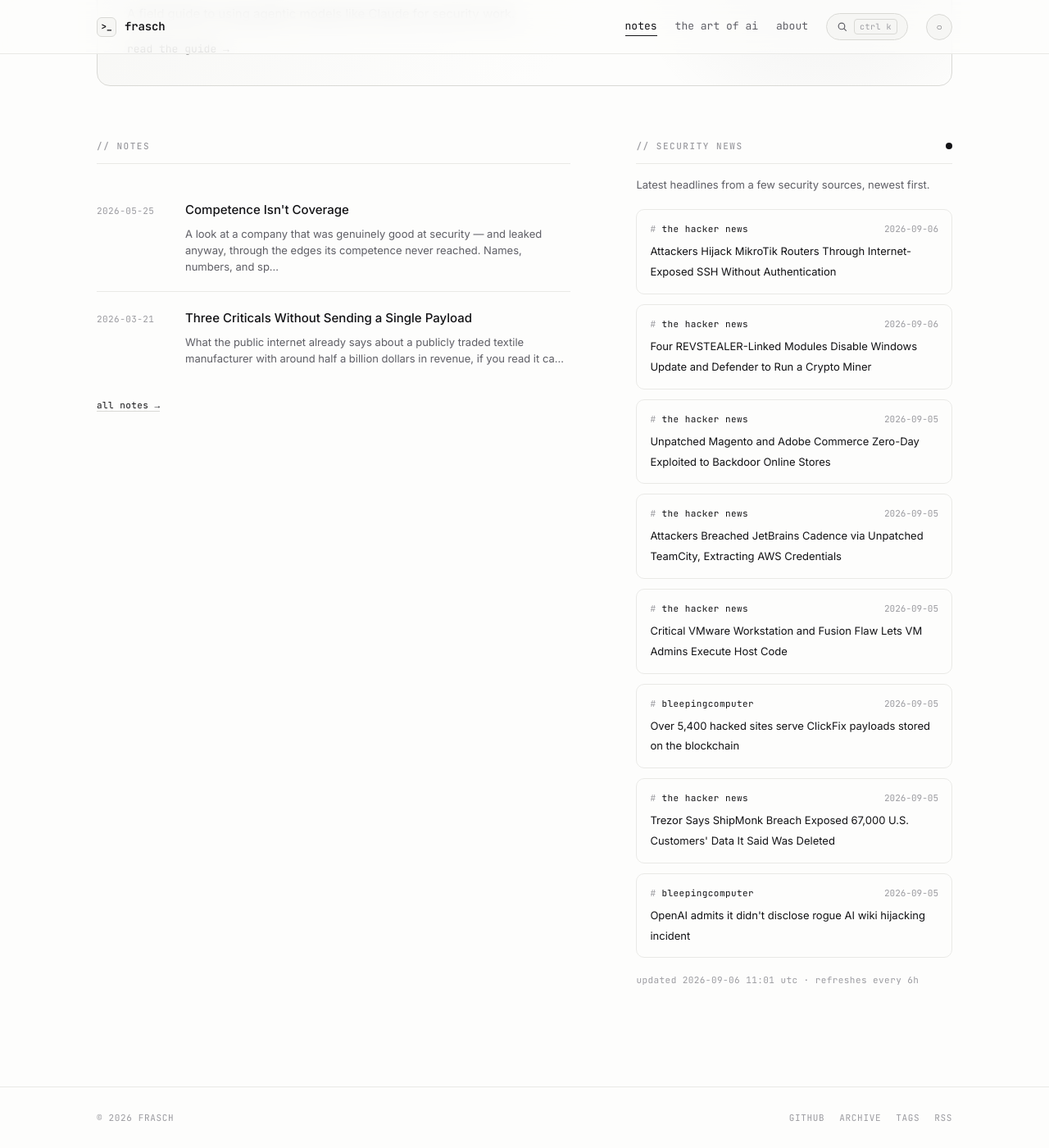
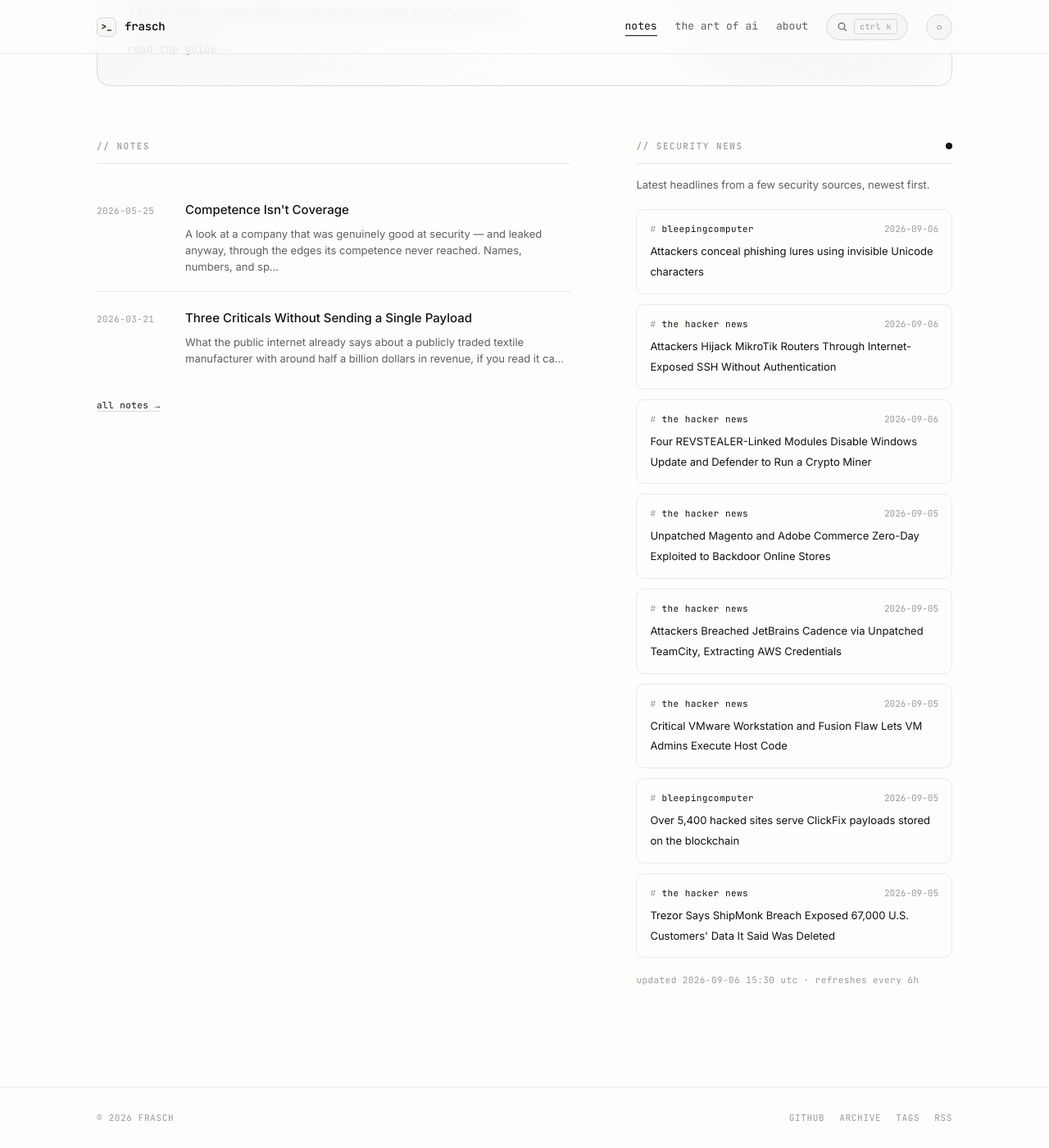
Before and after one commit to whoisfrasch/frasch, a Jekyll site: the page built from index.html, in a window 1280 px wide and 1400 px high, scrolled down 615 px. Shown: the whole window at 82% size. Built offline with Jekyll 4.4.1, drawn with Linux system fonts in a browser that asks for light colours.

Commit message:
Refresh security news feed

```diff
--- a/_data/news.json
+++ b/_data/news.json
@@ -1,6 +1,12 @@
 {
-  "updated": "2026-09-06T11:01:57Z",
+  "updated": "2026-09-06T15:30:30Z",
   "items": [
+    {
+      "source": "bleepingcomputer",
+      "title": "Attackers conceal phishing lures using invisible Unicode characters",
+      "link": "https://www.bleepingcomputer.com/news/security/attackers-conceal-phishing-lures-using-invisible-unicode-characters/",
+      "date": "2026-09-06T14:23:46Z"
+    },
     {
       "source": "the hacker news",
       "title": "Attackers Hijack MikroTik Routers Through Internet-Exposed SSH Without Authentication",
@@ -42,12 +48,6 @@
       "title": "Trezor Says ShipMonk Breach Exposed 67,000 U.S. Customers' Data It Said Was Deleted",
       "link": "https://thehackernews.com/2026/09/trezor-says-shipmonk-breach-exposed.html",
       "date": "2026-09-05T14:17:02Z"
-    },
-    {
-      "source": "bleepingcomputer",
-      "title": "OpenAI admits it didn't disclose rogue AI wiki hijacking incident",
-      "link": "https://www.bleepingcomputer.com/news/security/openai-admits-it-didnt-disclose-rogue-ai-wiki-hijacking-incident/",
-      "date": "2026-09-05T11:11:50Z"
     }
   ]
 }
```
